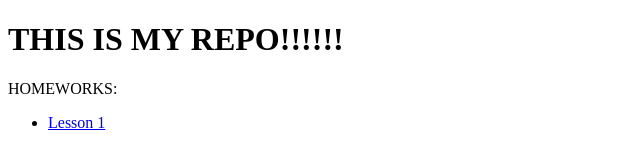
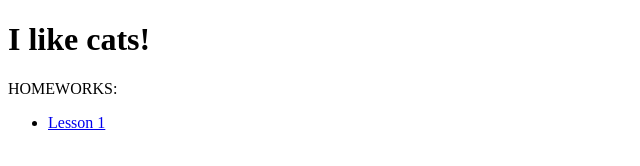
Before and after one commit to OleksandrHuts/FE_INT_10, a plain HTML site: page index.html in a window 1280 px wide. Shown: the whole page, without its empty margins (0-640 px from the left). Drawn offline with Linux system fonts and the light colour scheme.

Commit message:
Update index.html

```diff
--- a/index.html
+++ b/index.html
@@ -6,7 +6,7 @@
     <title>Main page</title>
 </head>
 <body>
-    <h1>THIS IS MY REPO!!!!!!</h1>
+    <h1>I like cats!</h1>
     <p>HOMEWORKS:</p>
     <ul>
         <li>
```
